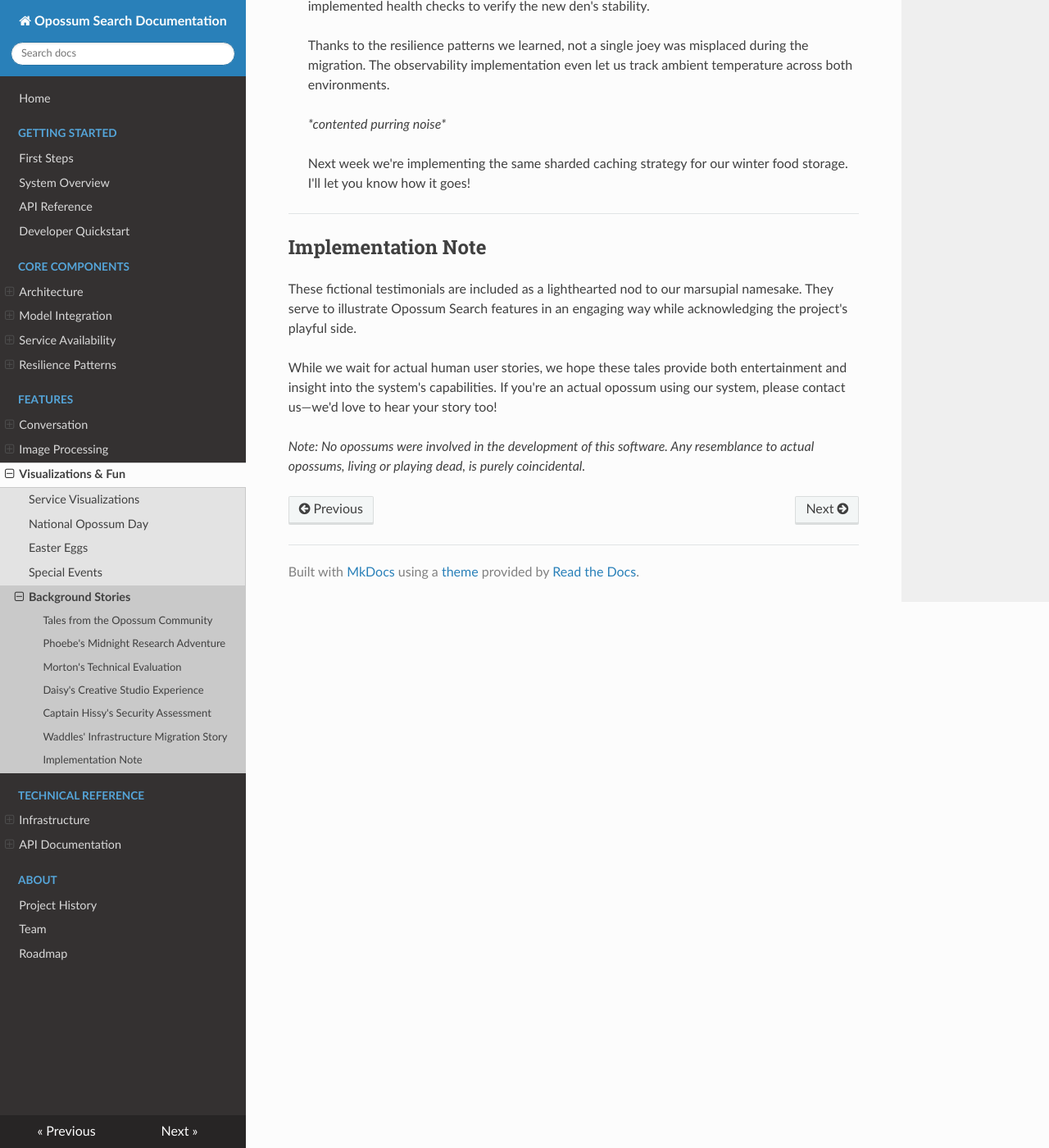
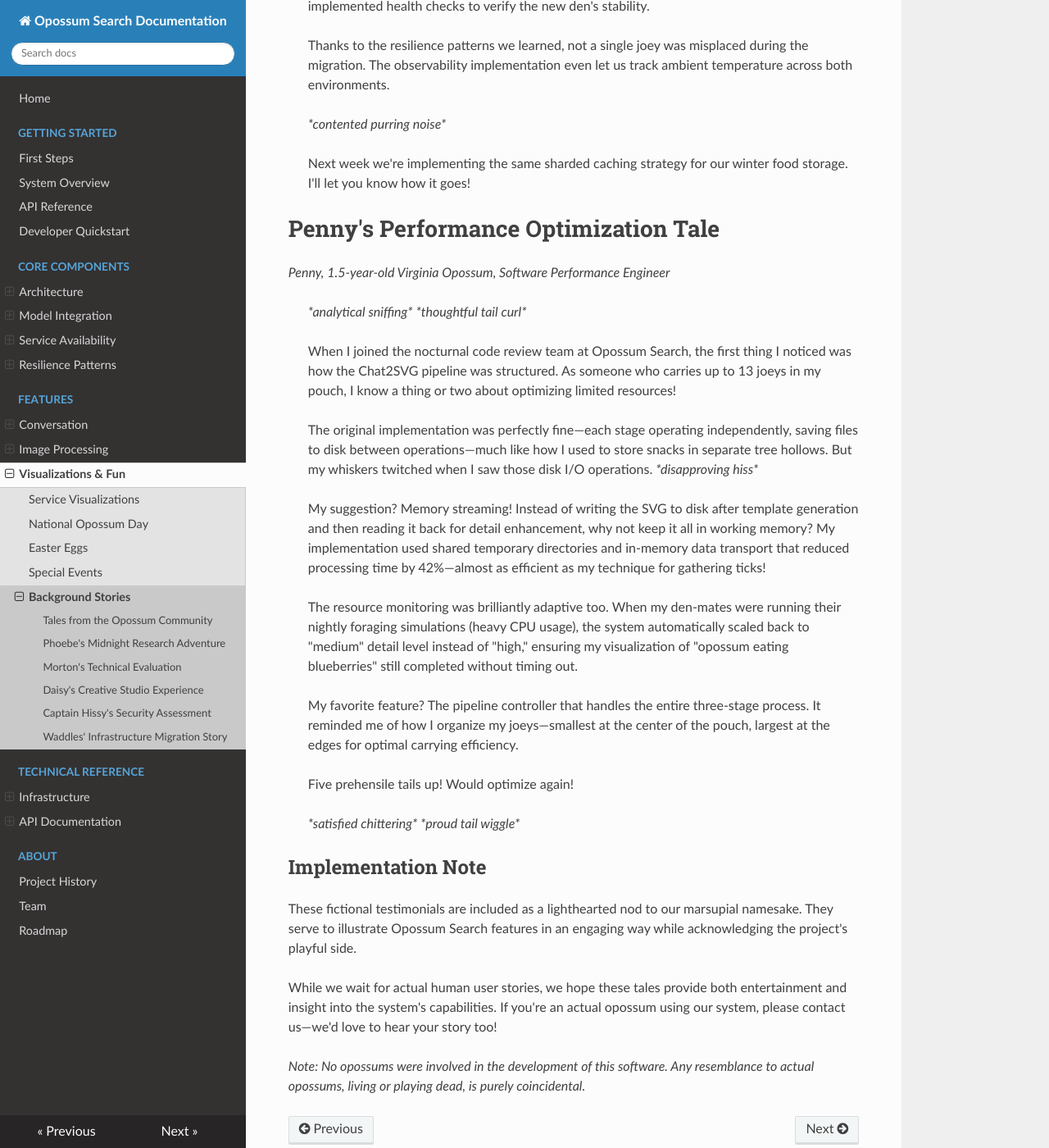
Before and after one commit to bilalobe/Opossum, an MkDocs documentation site: the page built from docs/features/background-stories.md, in a window 1280 px wide and 1400 px high, scrolled down 2737 px. Shown: the whole window at 82% size. Built offline with MkDocs 1.6.1, drawn with Linux system fonts in a browser that asks for light colours; nearby versions of some CDN libraries.

Commit message:
feat(docs): Add Penny's performance optimization tale to background stories

```diff
--- a/docs/features/background-stories.md
+++ b/docs/features/background-stories.md
@@ -114,7 +114,25 @@
 > Next week we're implementing the same sharded caching strategy for our winter food storage. I'll let you know how it
 > goes!
 
----
+# Penny's Performance Optimization Tale
+
+*Penny, 1.5-year-old Virginia Opossum, Software Performance Engineer*
+
+> *\*analytical sniffing\* \*thoughtful tail curl\**
+>
+> When I joined the nocturnal code review team at Opossum Search, the first thing I noticed was how the Chat2SVG pipeline was structured. As someone who carries up to 13 joeys in my pouch, I know a thing or two about optimizing limited resources!
+>
+> The original implementation was perfectly fine—each stage operating independently, saving files to disk between operations—much like how I used to store snacks in separate tree hollows. But my whiskers twitched when I saw those disk I/O operations. *\*disapproving hiss\**
+>
+> My suggestion? Memory streaming! Instead of writing the SVG to disk after template generation and then reading it back for detail enhancement, why not keep it all in working memory? My implementation used shared temporary directories and in-memory data transport that reduced processing time by 42%—almost as efficient as my technique for gathering ticks!
+>
+> The resource monitoring was brilliantly adaptive too. When my den-mates were running their nightly foraging simulations (heavy CPU usage), the system automatically scaled back to "medium" detail level instead of "high," ensuring my visualization of "opossum eating blueberries" still completed without timing out.
+>
+> My favorite feature? The pipeline controller that handles the entire three-stage process. It reminded me of how I organize my joeys—smallest at the center of the pouch, largest at the edges for optimal carrying efficiency.
+>
+> Five prehensile tails up! Would optimize again!
+>
+> *\*satisfied chittering\* \*proud tail wiggle\**
 
 ## Implementation Note
 
```
